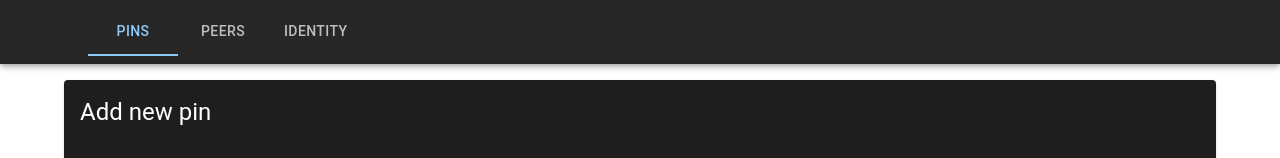
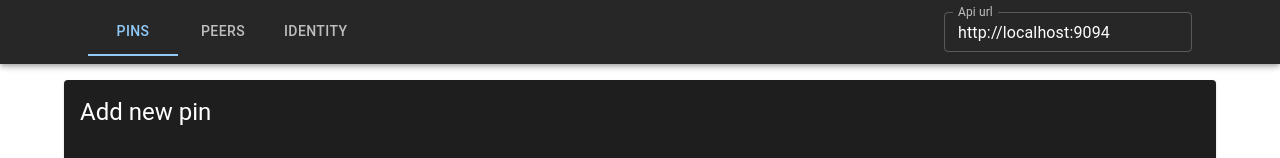
Before and after one commit to InterplanetaryDevs/ipfs-cluster-webui, a React (Create React App) app: page / in a window 1280 px wide. Shown: the top 158 px of the page. Built offline with nearby package versions, Linux system fonts and the light colour scheme; no server answers.

Commit message:
make api url configurable

```diff
--- a/src/App.tsx
+++ b/src/App.tsx
@@ -1,12 +1,18 @@
-import {AppBar, Container, Tab, Tabs, Toolbar} from '@mui/material';
+import {AppBar, ButtonGroup, Container, IconButton, Tab, Tabs, TextField, Toolbar} from '@mui/material';
 import React, {useState} from 'react';
 import {AddPinDialog} from './components/AddPinDialog';
 import {IdentityDisplay} from './components/IdentityDisplay';
 import {PeerList} from './components/PeerList';
 import {PinList} from './components/PinList';
+import {useApi} from './context/ApiContext';
+import CheckIcon from '@mui/icons-material/Check';
+import CloseIcon from '@mui/icons-material/Close';
 
 function App() {
+	const api = useApi();
+
 	const [tab, setTab] = useState(0);
+	const [apiUrl, setApiUrl] = useState(api.apiUrl);
 
 	return <div>
 		<AppBar>
@@ -17,14 +23,36 @@ function App() {
 						<Tab label={'Peers'}/>
 						<Tab label={'Identity'}/>
 					</Tabs>
+					<div style={{flexGrow: 1}}/>
+					<div>
+						<TextField
+							value={apiUrl}
+							onChange={(e) => setApiUrl(e.target.value)}
+							label={'Api url'}
+							size={'small'}
+						/>
+						{api.apiUrl !== apiUrl && <ButtonGroup>
+                            <IconButton
+                                onClick={() => setApiUrl(api.apiUrl)}
+                            ><CloseIcon/></IconButton>
+                            <IconButton
+                                onClick={() => {
+									api.apiUrl = apiUrl;
+									//set state twice to reload
+									setApiUrl('')
+									setTimeout(() => setApiUrl(api.apiUrl), 0)
+								}}
+                            ><CheckIcon/></IconButton>
+                        </ButtonGroup>}
+					</div>
 				</Toolbar>
 			</Container>
 		</AppBar>
-		<div style={{height: 80}} />
+		<div style={{height: 80}}/>
 		<Container>
 			<TabPanel index={0} value={tab}>
 				<AddPinDialog/>
-				<div style={{height: 15}} />
+				<div style={{height: 15}}/>
 				<PinList/>
 			</TabPanel>
 			<TabPanel index={1} value={tab}>
@@ -34,7 +62,7 @@ function App() {
 				<IdentityDisplay/>
 			</TabPanel>
 		</Container>
-		<div style={{height: 15}} />
+		<div style={{height: 15}}/>
 	</div>;
 }
 
--- a/src/context/ApiService.ts
+++ b/src/context/ApiService.ts
@@ -7,7 +7,7 @@ export class ApiService implements IApiContext {
 
 	constructor() {
 		this.api = axios.create({
-			baseURL: 'http://localhost:9094/',
+			baseURL: localStorage.getItem('apiUrl') ?? 'http://localhost:9094',
 		});
 	}
 
@@ -16,6 +16,7 @@ export class ApiService implements IApiContext {
 	}
 
 	set apiUrl(url: string) {
+		localStorage.setItem('apiUrl', url);
 		this.api = axios.create({
 			baseURL: url,
 		});
```
